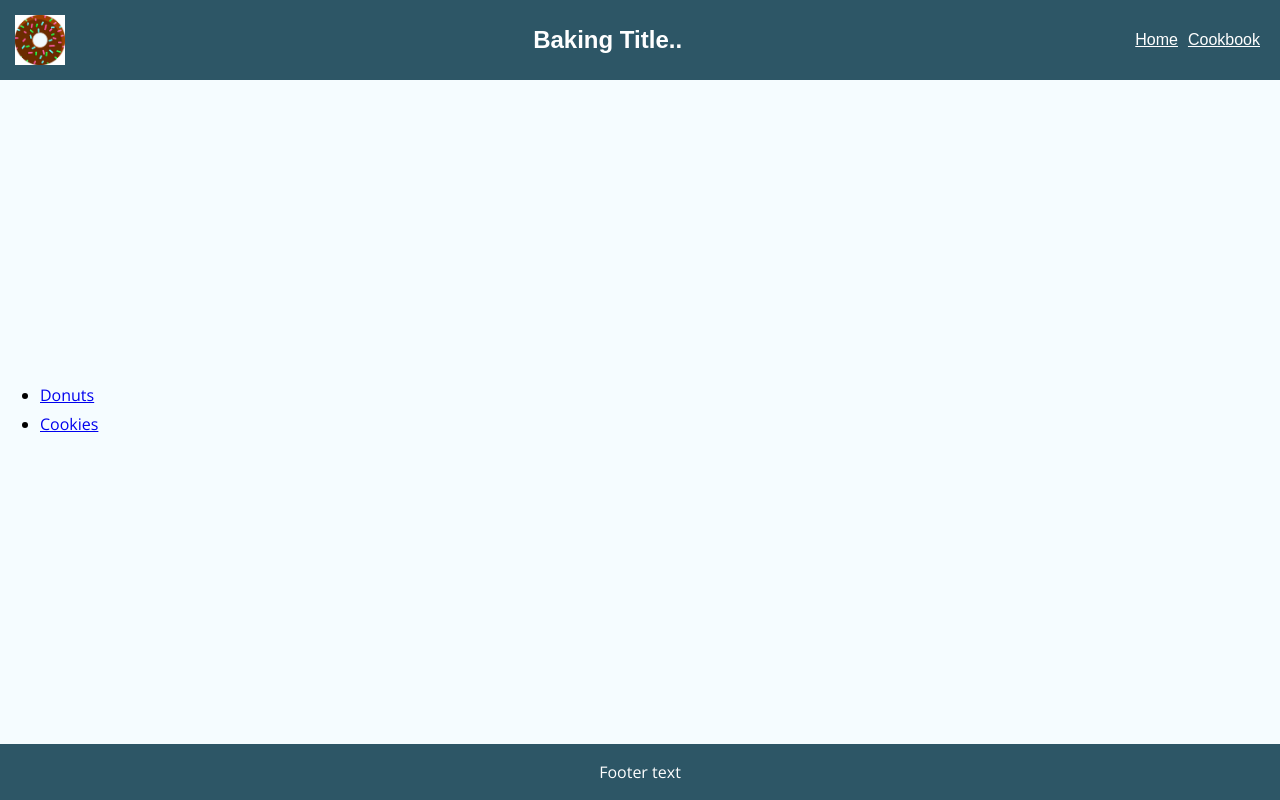
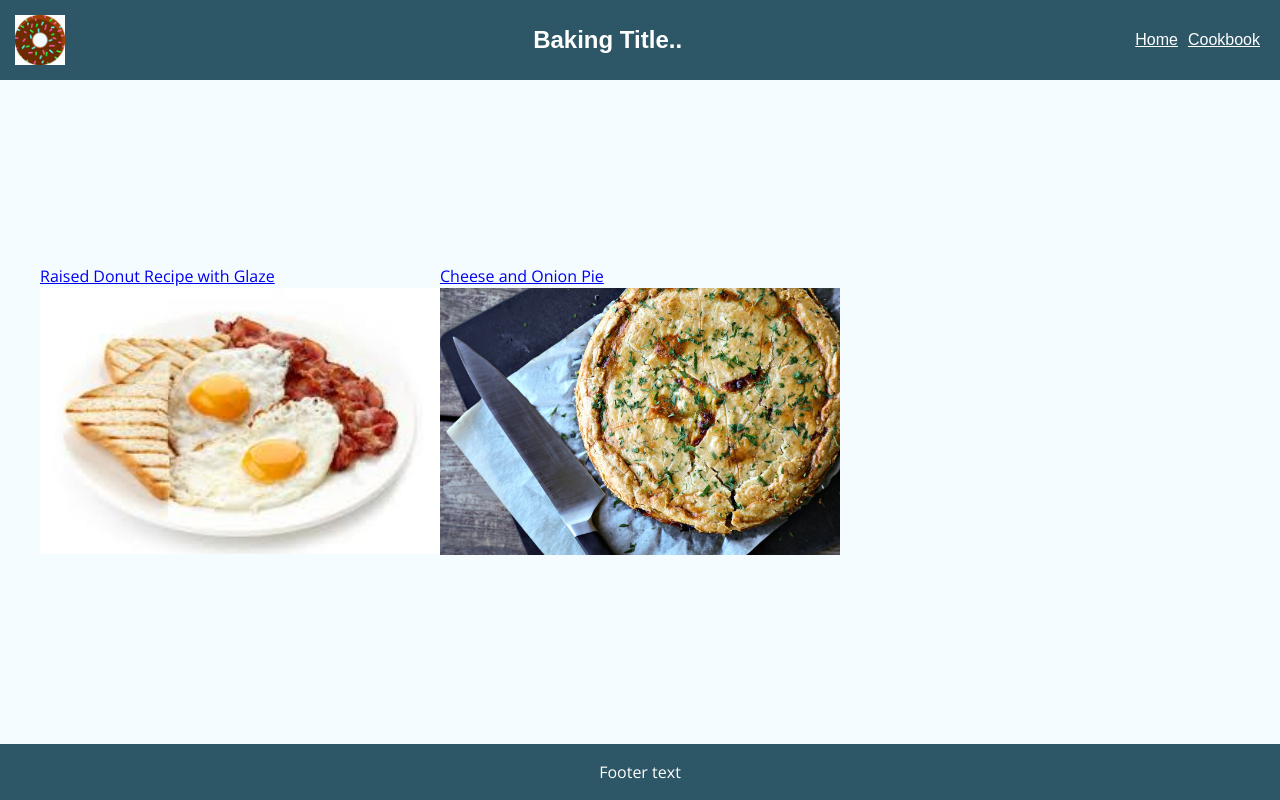
Before and after one commit to joejackson1993/cookbook, a React (Create React App) app: page /cookbook in a window 1280 px wide. Built offline with nearby package versions, Linux system fonts and the light colour scheme.

Commit message:
Added images to the Recipes (list) page and some flex styles

```diff
--- a/src/components/IngredientList.js
+++ b/src/components/IngredientList.js
@@ -11,7 +11,7 @@ class IngredientList extends Component {
 
 	render (){
 
-	const data = this.state.data;
+		const data = this.state.data;
   	const listItems = data.map((data) =>
     	<li key={data.ingredient.toString()}>
     	 	{data.ammount + " " + data.measurement + " " + data.ingredient}
--- a/src/components/Recipes.js
+++ b/src/components/Recipes.js
@@ -1,18 +1,23 @@
 import React, { Component } from 'react';
-import { Link } from 'react-router-dom'
+import { Link } from 'react-router-dom';
+import '../styles/Recipes.css'
+
+import {links} from '../tempData';
+
 
 class Recipes extends Component {
+
   render() {
+    const listItems = links.map((link) =>
+      <li className="Recipe-box" key={link.recipeNumber}>
+        <Link className="Recipe-link" to={`/cookbook/${link.recipeNumber}`}>{link.recipeTitle}</Link>
+        <img className="Recipe-image" src={link.imageLink}></img>
+      </li>
+    );
+
     return (
-      <div>
-          <ul>
-            <li key={1}>
-              <Link to={`/cookbook/${1}`}>{"Donuts"}</Link>
-            </li>
-            <li key={2}>
-              <Link to={`/cookbook/${2}`}>{"Cookies"}</Link>
-            </li>
-          </ul>
+        <div className="Recipies-main">
+          <ul className="Recipie-list">{listItems}</ul>
         </div>
     );
   }
--- /dev/null
+++ b/src/styles/Recipes.css
@@ -0,0 +1,22 @@
+.Recipies-main {
+  box-sizing: border-box;
+}
+
+.Recipie-list {
+  display: flex;
+  flex-flow: row wrap;
+}
+
+.Recipe-box {
+  width: 400px;
+  display: flex;
+  flex-flow: column nowrap;
+  flex-basis: 50%;
+}
+.Recipe-image {
+  max-width: 100%;
+  height: auto;
+}
+.Recipe-link {
+
+}
--- a/src/tempData.js
+++ b/src/tempData.js
@@ -4,6 +4,18 @@ import onionPie1 from './images/onion-pie-1.jpg'
 import onionPie2 from './images/onion-pie-2.jpg'
 import onionPie3 from './images/onion-pie-3.jpg'
 
+let links = [
+  {
+    recipeNumber:"1",
+    recipeTitle:"Raised Donut Recipe with Glaze",
+    imageLink: breakfast
+  },
+  {
+    recipeNumber:"2",
+    recipeTitle:"Cheese and Onion Pie",
+    imageLink: onionPie1
+  }
+];
 
 let donutRecipe = {
   ingredients: [
@@ -180,4 +192,4 @@ Because there are so few ingredients in this pie, you really want to focus on us
   ]
 };
 
-export {donutRecipe,onionPieRecipe};
+export {donutRecipe,onionPieRecipe,links};
```
